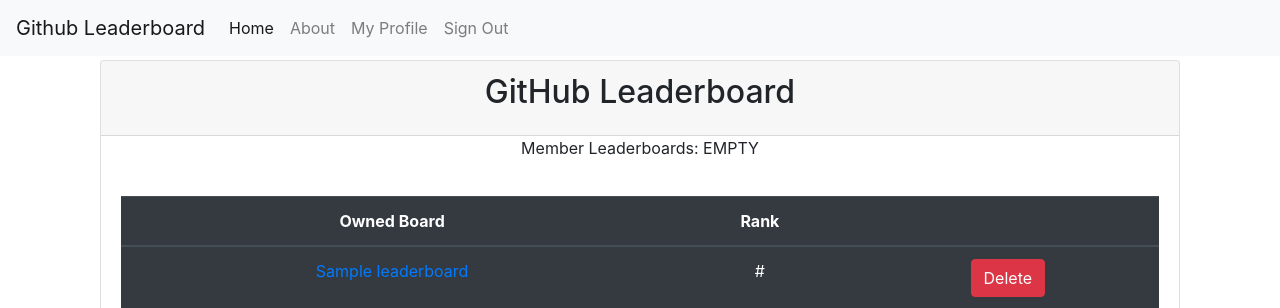
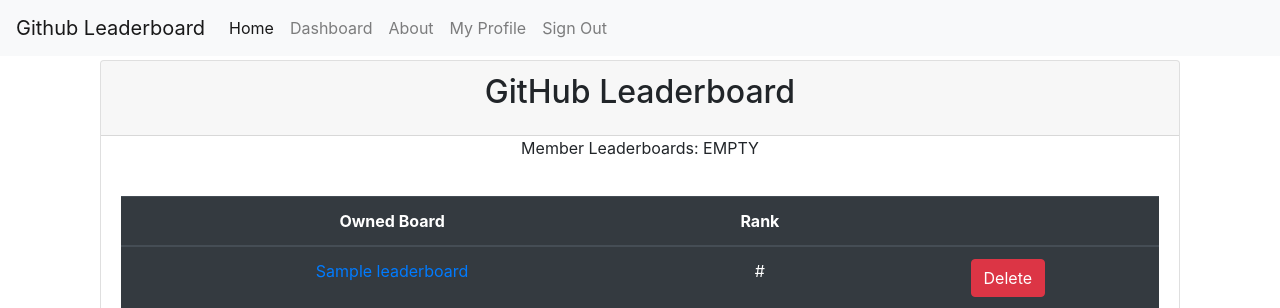
Before and after one commit to jacksonet00/github-leaderboard, a Django app: page /app/dashboard in a window 1280 px wide. Shown: the top 308 px of the page. Run offline with Django 3.2, Linux system fonts and the light colour scheme; a user stored in the database is signed in; tables that the repository leaves empty hold one stand-in row (values such as "Sample post"); some libraries are stand-ins or nearby versions.

Commit message:
Added dashboard to navbar when logged in

```diff
--- a/github_leaderboard/templates/base.html
+++ b/github_leaderboard/templates/base.html
@@ -65,6 +65,12 @@
             <li class="nav-item active">
               <a class="nav-link" href="{% url 'home' %}">Home <span class="sr-only">(current)</span></a>
             </li>
+            {% if request.user.is_authenticated %}
+            <li class="nav-item">
+              {# Links to the users dashboard #}
+              <a class="nav-link" href="{% url 'dashboard' %}">{% trans "Dashboard" %}</a>
+            </li>
+            {% endif %}
             <li class="nav-item">
               <a class="nav-link" href="{% url 'about' %}">About</a>
             </li>
```
